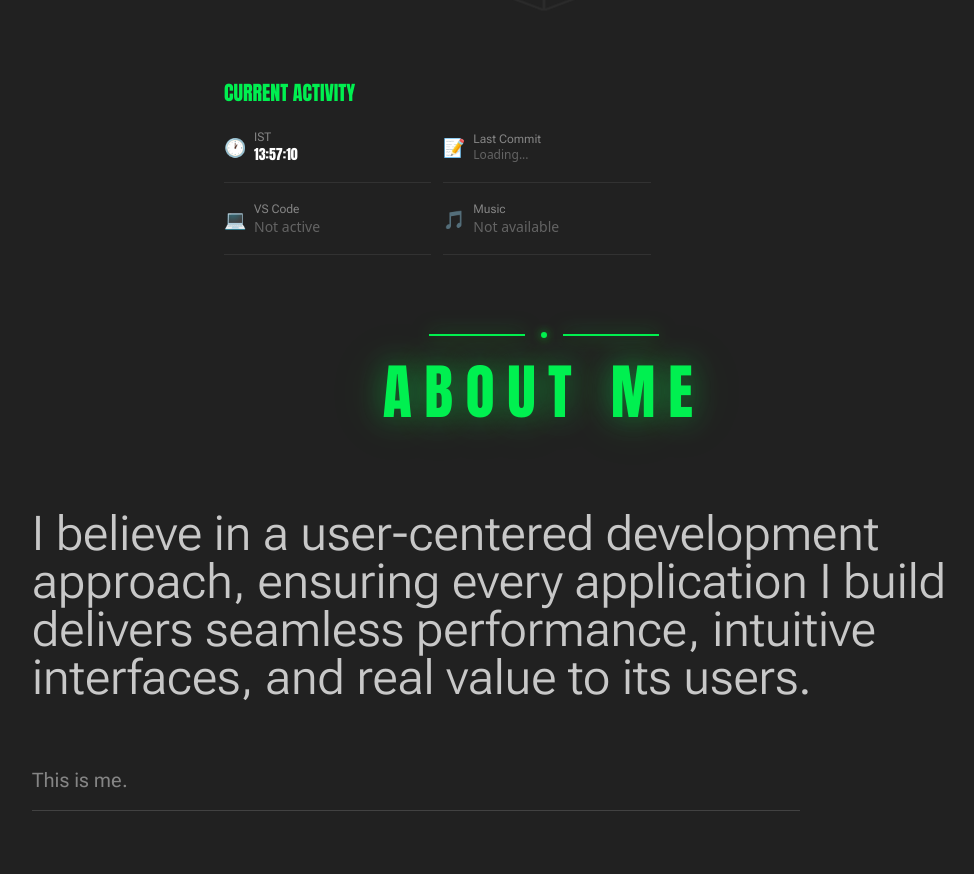
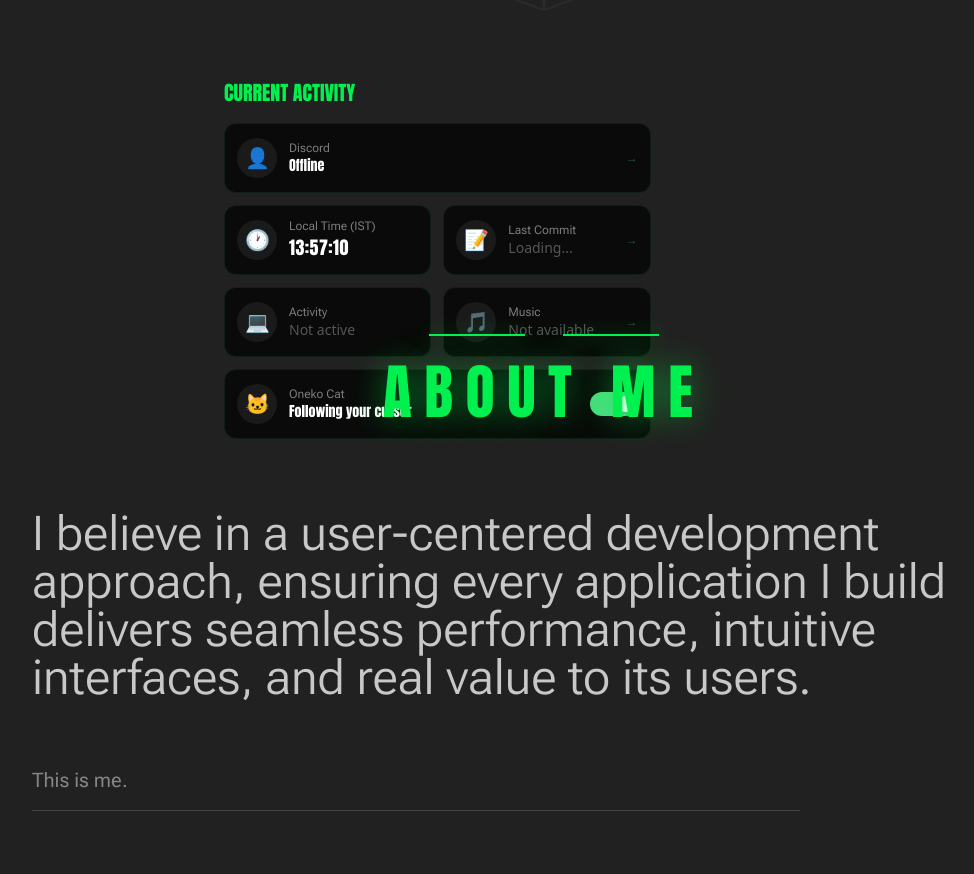
Before and after one commit to ikeshav26/me, a React (Vite) app: page / in a window 1280 px wide. Shown: the part 820-1694 px from the top of the page, without its empty margins (96-1070 px from the left). Built offline with nearby package versions, Linux system fonts and the light colour scheme; no server answers.

Commit message:
Oneko kitty toggle option

```diff
--- a/src/App.jsx
+++ b/src/App.jsx
@@ -1,4 +1,4 @@
-import React, { useEffect, useRef } from "react";
+import React, { useEffect, useRef, useState } from "react";
 import { Routes, Route } from "react-router-dom";
 import Root from "./pages/Root.jsx";
 import Nav from "./components/Nav.jsx";
@@ -10,7 +10,8 @@ import Oneko from "./components/Oneko.jsx";
 
 const App = () => {
   const scrollRef = useRef(null);
-  const [locomotiveInstance, setLocomotiveInstance] = React.useState(null);
+  const [locomotiveInstance, setLocomotiveInstance] = useState(null);
+  const [onekoEnabled, setOnekoEnabled] = useState(true);
 
   useEffect(() => {
     const locomotiveScroll = new LocomotiveScroll({
@@ -31,11 +32,11 @@ const App = () => {
     <>
       {" "}
       <Nav />
-      <Oneko />
+      {onekoEnabled && <Oneko />}
       <ScrollPosition locomotiveScroll={locomotiveInstance}/>
       <div ref={scrollRef} data-scroll-container className="text-white ">
         <Routes>
-          <Route path="/" element={<Root />} />
+          <Route path="/" element={<Root onekoEnabled={onekoEnabled} setOnekoEnabled={setOnekoEnabled} />} />
         </Routes>
       </div>
     </>
--- a/src/components/Activity.jsx
+++ b/src/components/Activity.jsx
@@ -7,9 +7,29 @@ import Discord from '../modals/Discord.jsx'
 import Song from '../modals/Song.jsx'
 import Commit from '../modals/Commit.jsx'
 
-const Activity = () => {
+// Card component moved outside to prevent remounting
+const Card = ({ children, onClick, className = '', clickable = false }) => (
+  <div
+    className={`
+      bg-[#0a0a0a] rounded-xl p-3 border border-[#4ade80]/10
+      min-h-[70px] flex items-center gap-3
+      transition-all duration-200
+      ${clickable ? 'cursor-pointer hover:border-[#4ade80]/40 hover:bg-[#4ade80]/5 group' : ''}
+      ${className}
+    `}
+    onClick={onClick}
+  >
+    {children}
+    {clickable && (
+      <span className="text-[#4ade80]/40 group-hover:text-[#4ade80] transition-colors text-xs ml-auto">
+        →
+      </span>
+    )}
+  </div>
+)
+
+const Activity = ({ onekoEnabled, setOnekoEnabled }) => {
   const [activity, setActivity] = useState(null)
-  const [loading, setLoading] = useState(true)
   const [currentTime, setCurrentTime] = useState('')
   const [lastCommit, setLastCommit] = useState(null)
   const [showDiscord, setShowDiscord] = useState(false)
@@ -73,10 +93,8 @@ const Activity = () => {
             customStatus: userData.activities?.find(act => act.type === 4)
           })
         }
-        setLoading(false)
       } catch (error) {
         console.error('Error fetching activity:', error)
-        setLoading(false)
       }
     }
 
@@ -90,7 +108,6 @@ const Activity = () => {
   }, [])
 
   useGSAP(() => {
-    if (!loading) {
     gsap.from('.activity-card', {
       opacity: 0,
       y: 30,
@@ -98,19 +115,7 @@ const Activity = () => {
       stagger: 0.2,
       ease: 'power3.out'
     })
-    }
-  }, [loading])
-
-  if (loading) {
-    return (
-      <div className='w-full py-8'>
-        <div className='animate-pulse'>
-          <div className='h-4 bg-[#c8c8c8]/20 rounded w-32 mb-4'></div>
-          <div className='h-20 bg-[#c8c8c8]/20 rounded'></div>
-        </div>
-      </div>
-    )
-  }
+  }, [])
 
   const getStatusColor = (status) => {
     switch (status) {
@@ -137,59 +142,54 @@ const Activity = () => {
 
   return (
     <>
+      <div className='w-full flex flex-col space-y-3'>
+        <Card clickable onClick={() => setShowDiscord(true)}>
+          <div className='relative'>
+            <div className='w-10 h-10 rounded-full bg-[#1a1a1a] flex items-center justify-center text-xl'>
+              👤
+            </div>
+            {activity?.status && (
               <div
-        className='w-full flex flex-col space-y-3 cursor-pointer hover:opacity-80 transition-opacity'
-        onClick={() => setShowDiscord(true)}
-      >
-        {activity?.status && (
-          <div className='activity-card flex items-center justify-between border-b border-[#c8c8c8]/10 pb-3'>
-            <div className='flex items-center gap-2'>
-              <div
-                className='w-2 h-2 rounded-full animate-pulse'
+                className='absolute -bottom-0.5 -right-0.5 w-3.5 h-3.5 rounded-full border-2 border-[#0a0a0a]'
                 style={{ backgroundColor: getStatusColor(activity.status) }}
               ></div>
-              <span className='text-[#c8c8c8]/60 text-xs font-[font2]'>
-                {activity.status === 'online' ? 'Online' :
-                 activity.status === 'idle' ? 'Away' :
-                 activity.status === 'dnd' ? 'DND' : 'Offline'}
-              </span>
+            )}
           </div>
+          <div className='flex-1 min-w-0'>
+            <div className='text-[#c8c8c8]/60 text-xs font-[font2]'>Discord</div>
+            <div className='text-white text-sm font-[font1]'>
+              {activity?.status === 'online' ? 'Online' :
+               activity?.status === 'idle' ? 'Away' :
+               activity?.status === 'dnd' ? 'Do Not Disturb' : 'Offline'}
+            </div>
+            {activity?.customStatus?.state && (
+              <div className='text-[#c8c8c8]/50 text-xs truncate flex items-center gap-1'>
+                {activity.customStatus.emoji && <span>{activity.customStatus.emoji.name}</span>}
+                {activity.customStatus.state}
               </div>
             )}
-
-
-      {activity?.customStatus && (
-        <div className='activity-card flex items-center gap-2 border-b border-[#c8c8c8]/10 pb-3'>
-          {activity.customStatus.emoji && (
-            <span className='text-lg'>{activity.customStatus.emoji.name}</span>
-          )}
-          <span className='text-[#c8c8c8] text-sm truncate'>
-            {activity.customStatus.state}
-          </span>
           </div>
-      )}
+        </Card>
 
 
         <div className='grid grid-cols-1 md:grid-cols-2 gap-3'>
-        <div className='activity-card flex items-center gap-2 border-b border-[#c8c8c8]/10 pb-3 min-h-[60px]'>
-          <div className='text-lg'>🕐</div>
+          <Card>
+            <div className='w-10 h-10 rounded-full bg-[#1a1a1a] flex items-center justify-center text-xl'>
+              🕐
+            </div>
             <div className='flex-1 min-w-0'>
-            <div className='text-[#c8c8c8]/60 text-xs font-[font2]'>IST</div>
-            <div className='text-white text-sm font-[font1] tabular-nums'>
+              <div className='text-[#c8c8c8]/60 text-xs font-[font2]'>Local Time (IST)</div>
+              <div className='text-white text-lg font-[font1] tabular-nums tracking-wide'>
                 {currentTime}
               </div>
             </div>
-        </div>
+          </Card>
 
 
-        <div
-          className='commit-card flex items-center gap-2 border-b border-[#c8c8c8]/10 pb-3 min-h-[60px] cursor-pointer hover:opacity-80 transition-opacity'
-          onClick={(e) => {
-            e.stopPropagation()
-            setShowCommit(true)
-          }}
-        >
-          <div className='text-lg'>📝</div>
+          <Card clickable onClick={() => setShowCommit(true)}>
+            <div className='w-10 h-10 rounded-full bg-[#1a1a1a] flex items-center justify-center text-xl'>
+              📝
+            </div>
             <div className='flex-1 min-w-0'>
               <div className='text-[#c8c8c8]/60 text-xs font-[font2]'>Last Commit</div>
               {lastCommit ? (
@@ -197,74 +197,99 @@ const Activity = () => {
                   <div className='text-white text-sm font-[font1] truncate'>
                     {lastCommit.message}
                   </div>
-                <div className='text-[#00f050] text-xs'>
+                  <div className='text-[#4ade80] text-xs font-mono'>
                     {lastCommit.sha}
                   </div>
                 </>
               ) : (
-              <div className='text-[#c8c8c8]/40 text-xs'>
-                Loading...
-              </div>
+                <div className='text-[#c8c8c8]/40 text-sm'>Loading...</div>
               )}
             </div>
-        </div>
+          </Card>
         </div>
 
 
         <div className='grid grid-cols-1 md:grid-cols-2 gap-3'>
-        {activity?.activities && activity.activities.length > 0 ? (
-          <div className='activity-card flex items-center gap-2 border-b border-[#c8c8c8]/10 pb-3 min-h-[60px]'>
-            <div className='text-lg'>{getActivityIcon(activity.activities[0].name)}</div>
+          <Card>
+            {activity?.activities && activity.activities.filter(a => a.type !== 4).length > 0 ? (
+              <>
+                {activity.activities.filter(a => a.type !== 4)[0].assets?.large_image ? (
+                  <img
+                    src={
+                      activity.activities.filter(a => a.type !== 4)[0].assets.large_image.startsWith('mp:')
+                        ? activity.activities.filter(a => a.type !== 4)[0].assets.large_image.replace('mp:', 'https://media.discordapp.net/')
+                        : `https://cdn.discordapp.com/app-assets/${activity.activities.filter(a => a.type !== 4)[0].application_id}/${activity.activities.filter(a => a.type !== 4)[0].assets.large_image}.png`
+                    }
+                    alt={activity.activities.filter(a => a.type !== 4)[0].name}
+                    className='w-10 h-10 rounded-lg'
+                  />
+                ) : (
+                  <div className='w-10 h-10 rounded-full bg-[#1a1a1a] flex items-center justify-center text-xl'>
+                    {getActivityIcon(activity.activities.filter(a => a.type !== 4)[0].name)}
+                  </div>
+                )}
                 <div className='flex-1 min-w-0'>
                   <div className='text-[#c8c8c8]/60 text-xs font-[font2]'>
-                {activity.activities[0].type === 0 ? 'Playing' : activity.activities[0].type === 1 ? 'Streaming' : 'Using'}
+                    {activity.activities.filter(a => a.type !== 4)[0].type === 0 ? 'Playing' : 'Using'}
                   </div>
                   <div className='text-white text-sm font-[font1] truncate'>
-                {activity.activities[0].name}
+                    {activity.activities.filter(a => a.type !== 4)[0].name}
                   </div>
-              {activity.activities[0].details && (
-                <div className='text-[#c8c8c8]/60 text-xs truncate'>
-                  {activity.activities[0].details}
+                  {activity.activities.filter(a => a.type !== 4)[0].details && (
+                    <div className='text-[#c8c8c8]/50 text-xs truncate'>
+                      {activity.activities.filter(a => a.type !== 4)[0].details}
                     </div>
                   )}
                 </div>
-            {activity.activities[0].assets?.large_image && (
-              <img
-                src={
-                  activity.activities[0].assets.large_image.startsWith('mp:')
-                    ? activity.activities[0].assets.large_image.replace('mp:', 'https://media.discordapp.net/')
-                    : `https://cdn.discordapp.com/app-assets/${activity.activities[0].application_id}/${activity.activities[0].assets.large_image}.png`
-                }
-                alt={`${activity.activities[0].name} logo`}
-                loading="lazy"
-                width="32"
-                height="32"
-                className='w-8 h-8 rounded shrink-0'
-              />
+              </>
+            ) : (
+              <>
+                <div className='w-10 h-10 rounded-full bg-[#1a1a1a] flex items-center justify-center text-xl'>
+                  💻
+                </div>
+                <div className='flex-1 min-w-0'>
+                  <div className='text-[#c8c8c8]/60 text-xs font-[font2]'>Activity</div>
+                  <div className='text-[#c8c8c8]/40 text-sm'>Not active</div>
+                </div>
+              </>
             )}
+          </Card>
+
+
+          <Card clickable onClick={() => setShowSong(true)}>
+            <NowPlaying />
+          </Card>
         </div>
-        ) : (
-          <div className='activity-card flex items-center gap-2 border-b border-[#c8c8c8]/10 pb-3 min-h-[60px]'>
-            <div className='text-lg'>💻</div>
+
+
+        <Card className="justify-between">
+          <div className='flex items-center gap-3'>
+            <div className='w-10 h-10 rounded-full bg-[#1a1a1a] flex items-center justify-center text-xl'>
+              🐱
+            </div>
             <div className='flex-1 min-w-0'>
-              <div className='text-[#c8c8c8]/60 text-xs font-[font2]'>VS Code</div>
-              <div className='text-[#c8c8c8]/40 text-sm'>
-                Not active
+              <div className='text-[#c8c8c8]/60 text-xs font-[font2]'>Oneko Cat</div>
+              <div className='text-white text-sm font-[font1]'>
+                {onekoEnabled ? 'Following your cursor' : 'Taking a nap'}
               </div>
             </div>
           </div>
-        )}
-
+          <button
+            onClick={() => setOnekoEnabled(!onekoEnabled)}
+            className={`
+              relative w-12 h-6 rounded-full transition-colors duration-200
+              ${onekoEnabled ? 'bg-[#4ade80]' : 'bg-[#1a1a1a] border border-[#c8c8c8]/20'}
+            `}
+          >
             <div
-          className='music-card flex items-center gap-2 border-b border-[#c8c8c8]/10 pb-3 min-h-[60px] cursor-pointer hover:opacity-80 transition-opacity'
-          onClick={(e) => {
-            e.stopPropagation()
-            setShowSong(true)
-          }}
-        >
-          <NowPlaying />
-        </div>
-      </div>
+              className={`
+                absolute top-1 w-4 h-4 rounded-full bg-white shadow-md
+                transition-transform duration-200
+                ${onekoEnabled ? 'translate-x-7' : 'translate-x-1'}
+              `}
+            />
+          </button>
+        </Card>
       </div>
 
       {showDiscord && <Discord onClose={() => setShowDiscord(false)} />}
--- a/src/components/NowPlaying.jsx
+++ b/src/components/NowPlaying.jsx
@@ -3,13 +3,24 @@ import { useEffect, useState } from "react";
 export default function NowPlaying() {
   const [track, setTrack] = useState(null);
   const [loading, setLoading] = useState(true);
-  const [error, setError] = useState(false);
 
   const fetchTrack = async () => {
     try {
-      const url = `https://ws.audioscrobbler.com/2.0/?method=user.getrecenttracks&user=${import.meta.env.VITE_LASTFM_USERNAME}&api_key=${import.meta.env.VITE_LASTFM_API_KEY}&format=json&limit=1`;
+      const apiKey = import.meta.env.VITE_LASTFM_API_KEY;
+      const username = import.meta.env.VITE_LASTFM_USERNAME;
+
+      if (!apiKey || !username) {
+        console.error('Last.fm API key or username not configured');
+        setLoading(false);
+        return;
+      }
+
+      const url = `https://ws.audioscrobbler.com/2.0/?method=user.getrecenttracks&user=${username}&api_key=${apiKey}&format=json&limit=1`;
 
       const res = await fetch(url);
+      if (!res.ok) {
+        throw new Error(`HTTP error! status: ${res.status}`);
+      }
       const data = await res.json();
 
       const t = data.recenttracks?.track?.[0];
@@ -20,16 +31,12 @@ export default function NowPlaying() {
           name: t.name,
           artist: t.artist["#text"],
           album: t.album["#text"],
-          image: t.image?.[2]["#text"],
+          image: t.image?.[2]?.["#text"] || '',
           url: t.url
         });
-        setError(false);
-      } else {
-        setError(true);
       }
     } catch (err) {
       console.error('Error fetching Last.fm data:', err);
-      setError(true);
     } finally {
       setLoading(false);
     }
@@ -44,7 +51,9 @@ export default function NowPlaying() {
   if (loading) {
     return (
       <>
-        <div className="text-lg">🎵</div>
+        <div className="w-10 h-10 rounded-full bg-[#1a1a1a] flex items-center justify-center text-xl animate-pulse">
+          🎵
+        </div>
         <div className="flex-1 min-w-0">
           <div className="text-[#c8c8c8]/60 text-xs font-[font2]">Music</div>
           <div className="text-[#c8c8c8]/40 text-sm">Loading...</div>
@@ -53,10 +62,12 @@ export default function NowPlaying() {
     );
   }
 
-  if (error || !track) {
+  if (!track) {
     return (
       <>
-        <div className="text-lg">🎵</div>
+        <div className="w-10 h-10 rounded-full bg-[#1a1a1a] flex items-center justify-center text-xl">
+          🎵
+        </div>
         <div className="flex-1 min-w-0">
           <div className="text-[#c8c8c8]/60 text-xs font-[font2]">Music</div>
           <div className="text-[#c8c8c8]/40 text-sm">Not available</div>
@@ -67,24 +78,29 @@ export default function NowPlaying() {
 
   return (
     <>
-      {track.image && (
+      {track.image ? (
         <img
           src={track.image}
           alt={`${track.name} album cover`}
           loading="lazy"
-          width="48"
-          height="48"
-          className="w-12 h-12 rounded shrink-0"
+          width="40"
+          height="40"
+          className="w-10 h-10 rounded-lg shrink-0"
         />
+      ) : (
+        <div className="w-10 h-10 rounded-full bg-[#1a1a1a] flex items-center justify-center text-xl">
+          🎵
+        </div>
       )}
       <div className="flex-1 min-w-0">
-        <div className="text-[#c8c8c8]/60 text-xs font-[font2]">
-          {track.nowPlaying ? "🎧 Now Playing" : "Last Played"}
+        <div className="text-[#c8c8c8]/60 text-xs font-[font2] flex items-center gap-1">
+          {track.nowPlaying && <span className="w-1.5 h-1.5 bg-[#4ade80] rounded-full animate-pulse"></span>}
+          {track.nowPlaying ? "Now Playing" : "Last Played"}
         </div>
-        <div className="text-white text-sm font-[font1] truncate hover:text-[#00f050] transition-colors">
+        <div className="text-white text-sm font-[font1] truncate group-hover:text-[#4ade80] transition-colors">
           {track.name}
         </div>
-        <div className="text-[#c8c8c8]/60 text-xs truncate">{track.artist}</div>
+        <div className="text-[#c8c8c8]/50 text-xs truncate">{track.artist}</div>
       </div>
     </>
   );
--- a/src/pages/Home.jsx
+++ b/src/pages/Home.jsx
@@ -5,7 +5,7 @@ import { lazy } from 'react';
 import { FiCopy, FiCheck } from 'react-icons/fi';
 const Activity = lazy(() => import('../components/Activity'));
 
-const Home = () => {
+const Home = ({ onekoEnabled, setOnekoEnabled }) => {
   const [copied, setCopied] = useState(false);
 
   const handleCopy = () => {
@@ -94,7 +94,7 @@ const Home = () => {
 
       <section className='mt-22 md:mt-33 max-w-md'>
         <h2 className='text-[#00f050] text-xl font-[font1] mb-4'>CURRENT ACTIVITY</h2>
-        <Activity />
+        <Activity onekoEnabled={onekoEnabled} setOnekoEnabled={setOnekoEnabled} />
       </section>
       </div>
 
--- a/src/pages/Root.jsx
+++ b/src/pages/Root.jsx
@@ -6,7 +6,7 @@ const Projects = lazy(() => import("./Projects"));
 const Contact = lazy(() => import("./Contact"));
 const Home = lazy(() => import("./Home"));
 
-export default function Route() {
+export default function Route({ onekoEnabled, setOnekoEnabled }) {
   const homeRef = useRef(null);
   const aboutRef = useRef(null);
   const projectsRef = useRef(null);
@@ -33,7 +33,7 @@ export default function Route() {
         id="home"
         ref={homeRef}
       >
-       <Home/>
+       <Home onekoEnabled={onekoEnabled} setOnekoEnabled={setOnekoEnabled} />
       </section>
 
 
```
Lines whose indentation alone changed are shown as unchanged.
